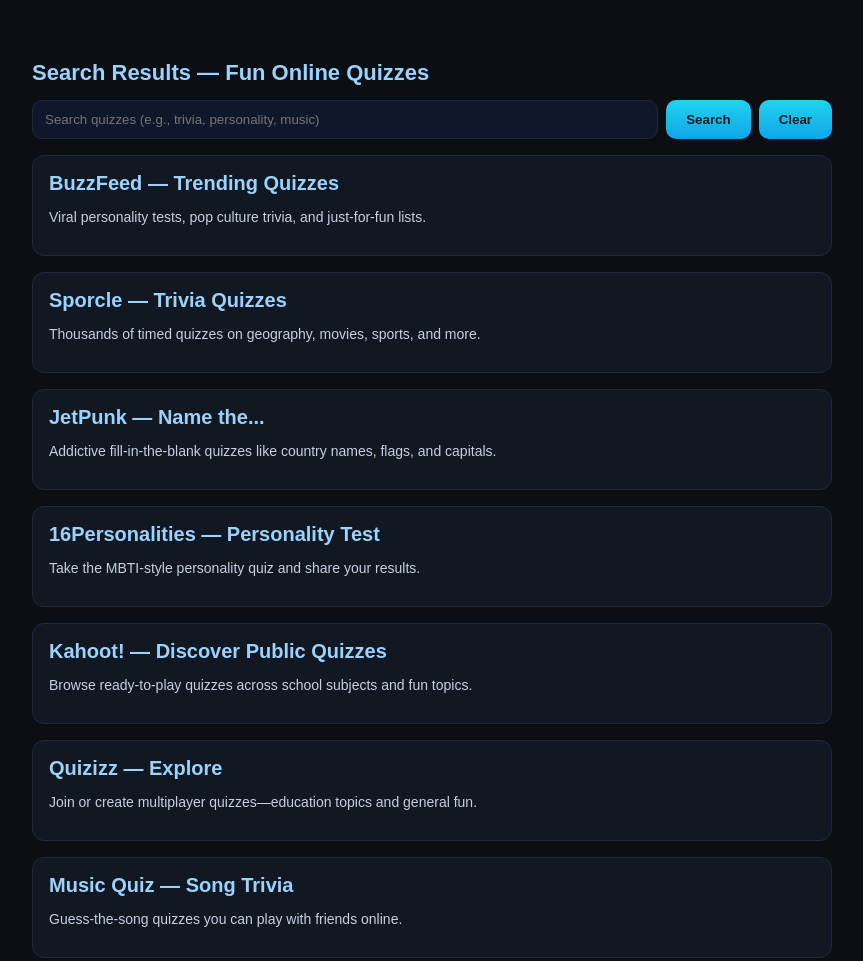
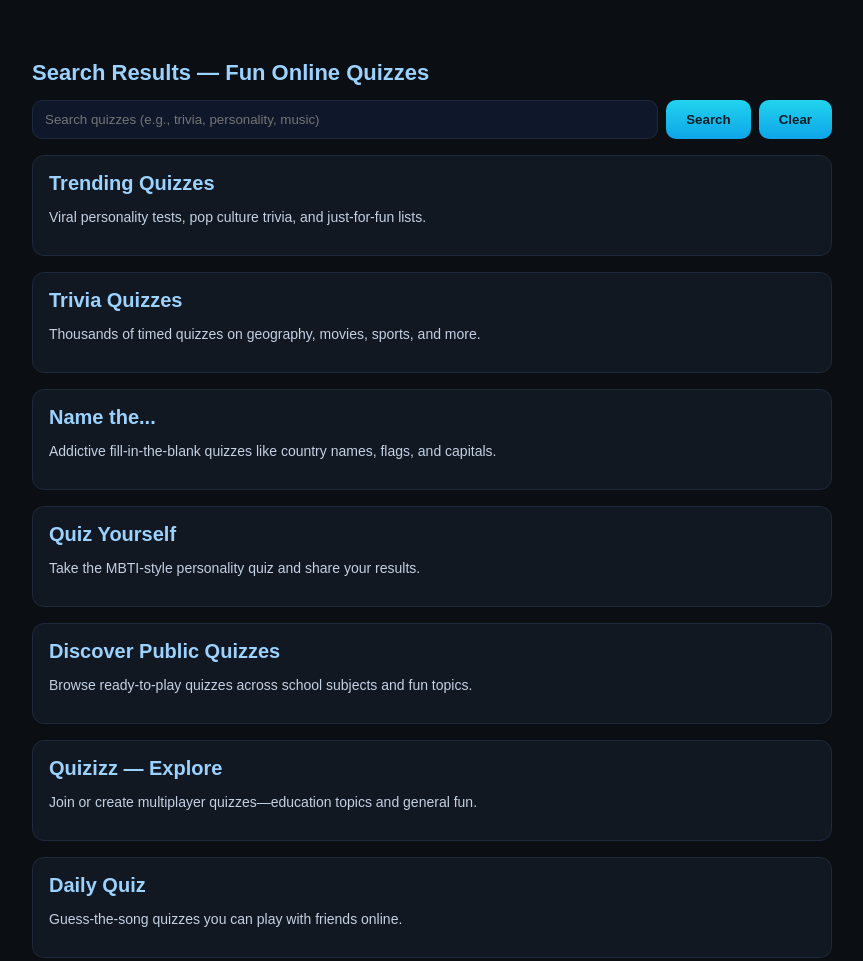
Before and after one commit to dopplertgy-cmd/search-results2, a plain HTML site: page index.html in a window 1280 px wide. Shown: the whole page, without its empty margins (208-1071 px from the left). Drawn offline with Linux system fonts and the light colour scheme.

Commit message:
Update index.html

```diff
--- a/index.html
+++ b/index.html
@@ -42,13 +42,13 @@
 
   <script>
     const allQuizzes = [
-      {title:"BuzzFeed — Trending Quizzes", url:"https://www.buzzfeed.com/quizzes", desc:"Viral personality tests, pop culture trivia, and just-for-fun lists."},
-      {title:"Sporcle — Trivia Quizzes", url:"https://www.sporcle.com/", desc:"Thousands of timed quizzes on geography, movies, sports, and more."},
-      {title:"JetPunk — Name the...", url:"https://www.jetpunk.com/", desc:"Addictive fill-in-the-blank quizzes like country names, flags, and capitals."},
-      {title:"16Personalities — Personality Test", url:"https://www.16personalities.com/free-personality-test", desc:"Take the MBTI-style personality quiz and share your results."},
-      {title:"Kahoot! — Discover Public Quizzes", url:"https://kahoot.com/discover", desc:"Browse ready-to-play quizzes across school subjects and fun topics."},
-      {title:"Quizizz — Explore", url:"https://quizizz.com/", desc:"Join or create multiplayer quizzes—education topics and general fun."},
-      {title:"Music Quiz — Song Trivia", url:"https://songtrivia2.io/", desc:"Guess-the-song quizzes you can play with friends online."}
+      {title:"Trending Quizzes", url:"https://quiz-blush-mu.vercel.app", desc:"Viral personality tests, pop culture trivia, and just-for-fun lists."},
+      {title:"Trivia Quizzes", url:"https://quiz-blush-mu.vercel.app", desc:"Thousands of timed quizzes on geography, movies, sports, and more."},
+      {title:"Name the...", url:"https://quiz-blush-mu.vercel.app", desc:"Addictive fill-in-the-blank quizzes like country names, flags, and capitals."},
+      {title:"Quiz Yourself", url:"https://quiz-blush-mu.vercel.app", desc:"Take the MBTI-style personality quiz and share your results."},
+      {title:"Discover Public Quizzes", url:"https://quiz-blush-mu.vercel.app", desc:"Browse ready-to-play quizzes across school subjects and fun topics."},
+      {title:"Quizizz — Explore", url:"https://quiz-blush-mu.vercel.app", desc:"Join or create multiplayer quizzes—education topics and general fun."},
+      {title:"Daily Quiz", url:"https://quiz-blush-mu.vercel.app", desc:"Guess-the-song quizzes you can play with friends online."}
     ];
 
     const resultsEl = document.getElementById('results');
```
